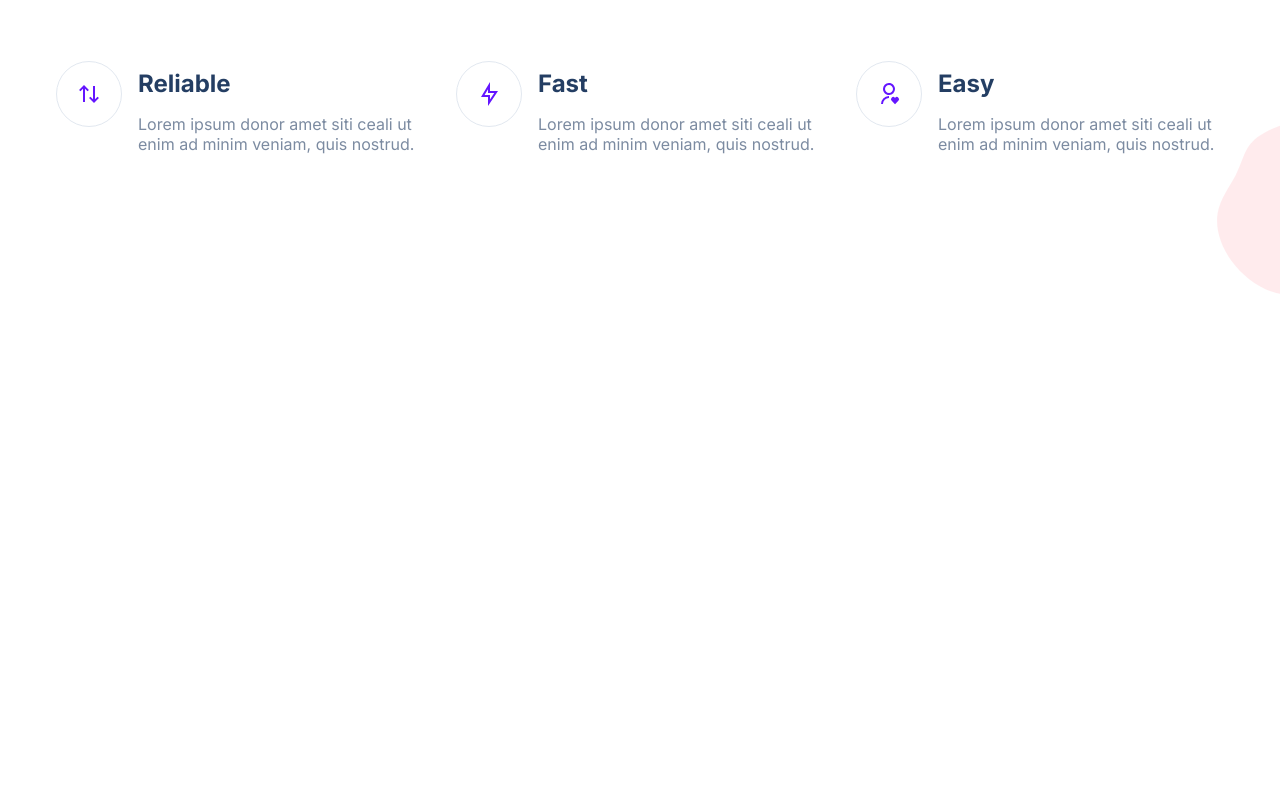
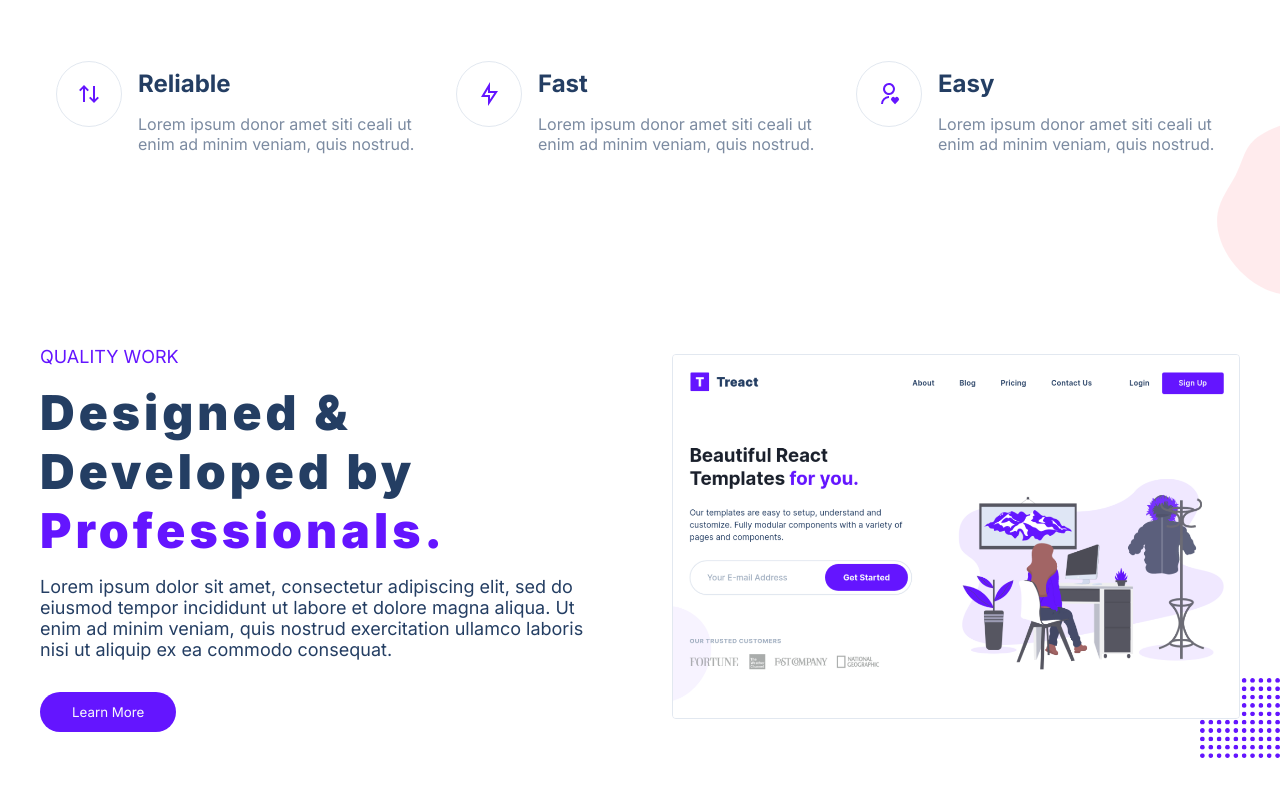
Before and after one commit to takalla/TReact, a plain HTML site: page index.html in a window 1280 px wide. Shown: the part 1189-2001 px from the top of the page. Before the commit the page ends 1505 px from the top, so only its background shows below. Drawn offline with Linux system fonts and the light colour scheme.

Commit message:
finished Quality Work section

```diff
--- a/index.html
+++ b/index.html
@@ -155,7 +155,6 @@
           </div>
         </div>
       </div>
-
       <svg
         viewBox="0 0 600 600"
         xmlns="http://www.w3.org/2000/svg"
@@ -169,5 +168,33 @@
         </g>
       </svg>
     </section>
+
+    <section id="work">
+      <div class="container">
+        <div class="row work__row">
+          <div class="work__left-column">
+            <p class="work__title purple-text">QUALITY WORK</p>
+            <h2 class="work__h2">
+              Designed & Developed by
+              <span class="purple-text"> Professionals.</span>
+            </h2>
+            <p class="work__para">
+              Lorem ipsum dolor sit amet, consectetur adipiscing elit, sed do
+              eiusmod tempor incididunt ut labore et dolore magna aliqua. Ut
+              enim ad minim veniam, quis nostrud exercitation ullamco laboris
+              nisi ut aliquip ex ea commodo consequat.
+            </p>
+            <a href="#">
+              <button class="work__button">Learn More</button>
+            </a>
+          </div>
+          <div class="work__img--wrapper">
+            <img src="./assets/quality-work__img.png" alt="" class="work__img">
+            <img src="./assets/dot-grid.svg" alt="" class="work__dot-grid
+            ">
+          </div>
+        </div>
+      </div>
+    </section>
   </body>
 </html>
--- a/styles.css
+++ b/styles.css
@@ -143,7 +143,6 @@ header {
 .header__row {
   display: flex;
   justify-content: space-between;
-  align-items: center;
   align-items: flex-end;
 }
 
@@ -314,3 +313,49 @@ FEATURES
   transform: translateX(128px) translateY(50px);
   opacity: 0.25;
 }
+
+/*
+
+QUALITY WORK
+
+*/
+
+.work__row {
+  display: flex;
+  justify-content: space-between;
+  align-items: center;
+}
+
+.work__left-column {
+  width: 50%;
+  margin-right: 32px;
+}
+
+.work__h2 {
+  margin: 16px 0;
+}
+
+.work__button {
+  margin-top: 32px;
+}
+
+.work__img--wrapper {
+  position: relative;
+  width: 50%;
+  margin-left: 32px;
+}
+
+.work__img {
+  width: 100%;
+  border: 1px solid rgb(226, 232, 240);
+  border-radius: 4px;
+}
+
+.work__dot-grid {
+  position: absolute;
+  width: 80px;
+  height: 80px;
+  bottom: -35px;
+  right: -40px;
+  z-index: -1;
+px}
```
Also changed, not shown: assets/dot-grid.svg (added).
